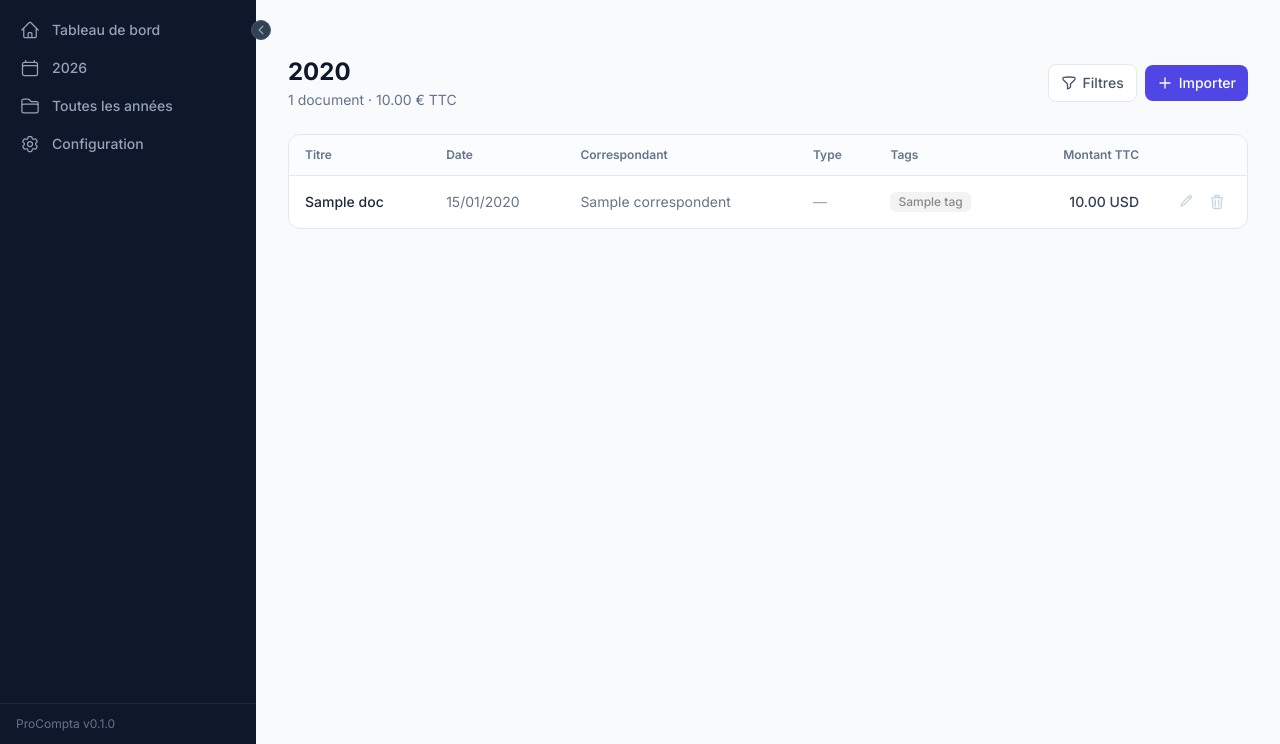
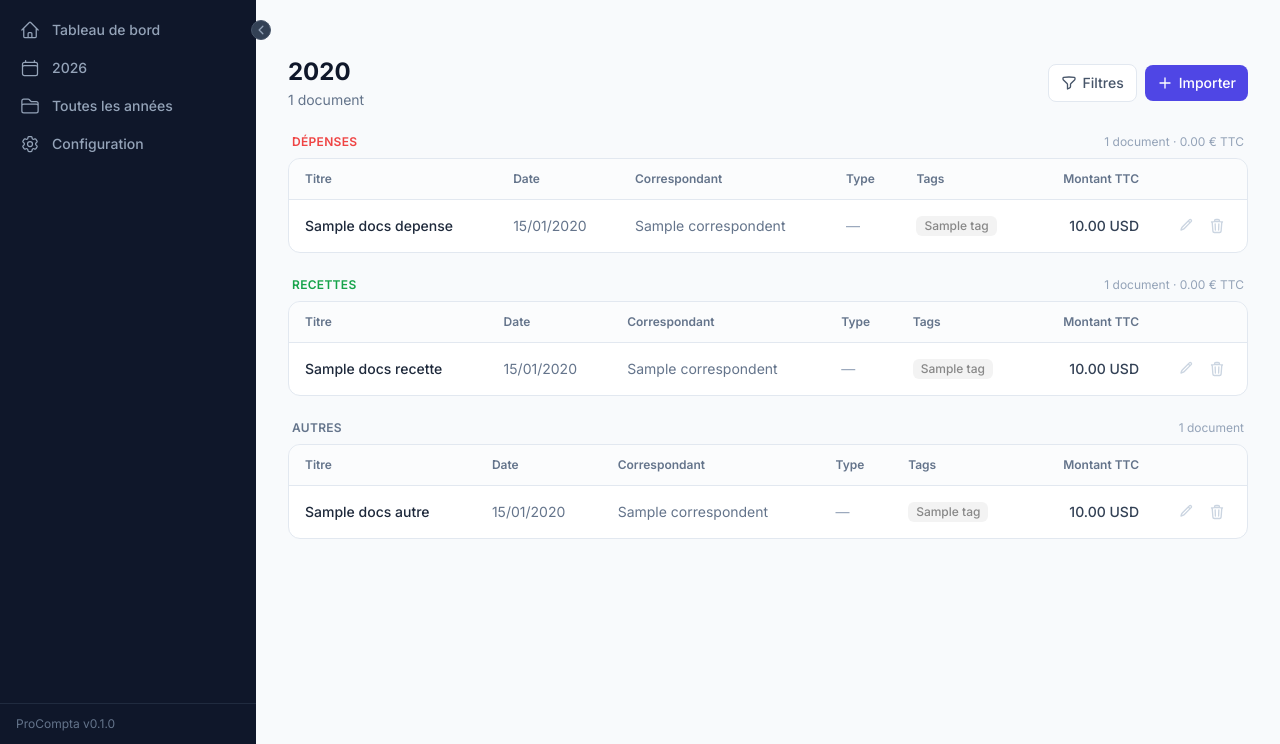
Before and after one commit to antonin-lfv/ProCompta, a FastAPI app: template backend/app/templates/pages/year.html in a window 1280 px wide. Shown: the part 56-800 px from the top of the page. Run offline with FastAPI, Linux system fonts and the light colour scheme; the template is opened without the code that fills it: most values are stand-ins (such as "Sample title", 1, 10 or a date in 2020); parts of the project's set-up code (start-up, migrations or seed data) failed here and were passed over; some libraries are stand-ins or nearby versions.

Commit message:
Nouveau système de catégorie des documents

```diff
--- a/backend/app/routers/documents.py
+++ b/backend/app/routers/documents.py
@@ -11,7 +11,7 @@ from sqlalchemy.orm import selectinload
 
 from app.config import settings
 from app.database import get_session
-from app.models.document import Document, document_tags
+from app.models.document import CategoryEnum, Document, document_tags
 from app.models.tag import Tag
 from app.schemas.document import DocumentCreate, DocumentResponse, DocumentUpdate
 from app.services.file_service import ALLOWED_MIME_TYPES, delete_file, save_uploaded_file
@@ -109,6 +109,7 @@ async def upload_document(
 @router.get("", response_model=list[DocumentResponse])
 async def list_documents(
     year: int | None = None,
+    category: CategoryEnum | None = None,
     correspondent_id: uuid.UUID | None = None,
     document_type_id: uuid.UUID | None = None,
     tag_ids: list[uuid.UUID] = Query(default=[]),
@@ -119,6 +120,8 @@ async def list_documents(
 
     if year:
         stmt = stmt.where(extract("year", Document.document_date) == year)
+    if category:
+        stmt = stmt.where(Document.category == category)
     if correspondent_id:
         stmt = stmt.where(Document.correspondent_id == correspondent_id)
     if document_type_id:
--- a/backend/app/schemas/document.py
+++ b/backend/app/schemas/document.py
@@ -4,6 +4,7 @@ from decimal import Decimal
 
 from pydantic import BaseModel, ConfigDict
 
+from app.models.document import CategoryEnum
 from app.schemas.correspondent import CorrespondentResponse
 from app.schemas.document_type import DocumentTypeResponse
 from app.schemas.tag import TagResponse
@@ -11,6 +12,7 @@ from app.schemas.tag import TagResponse
 
 class DocumentCreate(BaseModel):
     title: str
+    category: CategoryEnum = CategoryEnum.autre
     document_date: date
     payment_date: date | None = None
     amount_ht: Decimal | None = None
@@ -26,6 +28,7 @@ class DocumentCreate(BaseModel):
 
 class DocumentUpdate(BaseModel):
     title: str | None = None
+    category: CategoryEnum | None = None
     document_date: date | None = None
     payment_date: date | None = None
     amount_ht: Decimal | None = None
@@ -44,6 +47,7 @@ class DocumentResponse(BaseModel):
 
     id: uuid.UUID
     title: str
+    category: CategoryEnum
     file_path: str
     file_hash: str
     mime_type: str
--- a/backend/app/templates/pages/year.html
+++ b/backend/app/templates/pages/year.html
@@ -86,9 +86,10 @@ function yearData() {
       <h1 class="text-2xl font-bold text-slate-900">{{ year }}</h1>
       <p class="text-sm text-slate-500 mt-0.5">
         {{ documents|length }} document{{ "s" if documents|length != 1 else "" }}
-        {% set ns = namespace(total=0) %}
-        {% for doc in documents %}{% if doc.amount_ttc %}{% set ns.total = ns.total + doc.amount_ttc %}{% endif %}{% endfor %}
-        {% if ns.total %} · {{ "%.2f"|format(ns.total) }} € TTC{% endif %}
+        {% if total_depenses or total_recettes %}
+          · <span class="text-red-500">-{{ "%.2f"|format(total_depenses) }} €</span>
+          · <span class="text-green-600">+{{ "%.2f"|format(total_recettes) }} €</span>
+        {% endif %}
       </p>
     </div>
     <div class="flex items-center gap-2">
@@ -200,9 +201,13 @@ function yearData() {
     </form>
   </div>
 
-  <!-- Document table -->
+  {% if not documents %}
     <div class="bg-white rounded-xl border border-slate-200 overflow-hidden">
-    {% if documents %}
+      {{ empty_state("Aucun document pour cette période. Glissez un PDF ici ou cliquez sur « Importer ».") }}
+    </div>
+  {% endif %}
+
+  {% macro doc_table(docs, back_year) %}
   <table class="w-full text-sm">
     <thead>
       <tr class="border-b border-slate-200 bg-slate-50/50">
@@ -216,7 +221,7 @@ function yearData() {
       </tr>
     </thead>
     <tbody class="divide-y divide-slate-100">
-          {% for doc in documents %}
+      {% for doc in docs %}
       <tr class="hover:bg-slate-50 transition-colors group cursor-pointer" id="doc-{{ doc.id }}"
           @click="if(!$event.target.closest('button, a')) window.location.href='/documents/{{ doc.id }}/edit'">
         <td class="px-4 py-3 max-w-xs">
@@ -279,10 +284,54 @@ function yearData() {
       {% endfor %}
     </tbody>
   </table>
-    {% else %}
-      {{ empty_state("Aucun document pour cette période. Glissez un PDF ici ou cliquez sur « Importer ».") }}
+  {% endmacro %}
+
+  <!-- Dépenses -->
+  {% if docs_depenses %}
+  <div class="space-y-2">
+    <div class="flex items-center justify-between px-1">
+      <h2 class="text-xs font-semibold text-red-500 uppercase tracking-wide">Dépenses</h2>
+      <span class="text-xs text-slate-400">
+        {{ docs_depenses|length }} document{{ "s" if docs_depenses|length != 1 else "" }}
+        · {{ "%.2f"|format(total_depenses) }} € TTC
+      </span>
+    </div>
+    <div class="bg-white rounded-xl border border-slate-200 overflow-hidden">
+      {{ doc_table(docs_depenses, year) }}
+    </div>
+  </div>
   {% endif %}
+
+  <!-- Recettes -->
+  {% if docs_recettes %}
+  <div class="space-y-2">
+    <div class="flex items-center justify-between px-1">
+      <h2 class="text-xs font-semibold text-green-600 uppercase tracking-wide">Recettes</h2>
+      <span class="text-xs text-slate-400">
+        {{ docs_recettes|length }} document{{ "s" if docs_recettes|length != 1 else "" }}
+        · {{ "%.2f"|format(total_recettes) }} € TTC
+      </span>
     </div>
+    <div class="bg-white rounded-xl border border-slate-200 overflow-hidden">
+      {{ doc_table(docs_recettes, year) }}
+    </div>
+  </div>
+  {% endif %}
+
+  <!-- Autres -->
+  {% if docs_autres %}
+  <div class="space-y-2">
+    <div class="flex items-center justify-between px-1">
+      <h2 class="text-xs font-semibold text-slate-500 uppercase tracking-wide">Autres</h2>
+      <span class="text-xs text-slate-400">
+        {{ docs_autres|length }} document{{ "s" if docs_autres|length != 1 else "" }}
+      </span>
+    </div>
+    <div class="bg-white rounded-xl border border-slate-200 overflow-hidden">
+      {{ doc_table(docs_autres, year) }}
+    </div>
+  </div>
+  {% endif %}
 
 </div>
 {% endblock %}
```
Also changed, not shown: backend/alembic/versions/20260423_0002_add_category.py (added, +33 -0 lines), backend/app/models/document.py (+15 -1 lines), backend/app/routers/pages.py (+40 -16 lines), backend/app/templates/pages/dashboard.html (+13 -11 lines), backend/app/templates/pages/document_edit.html (+31 -2 lines). Lines whose indentation alone changed are shown as unchanged.
